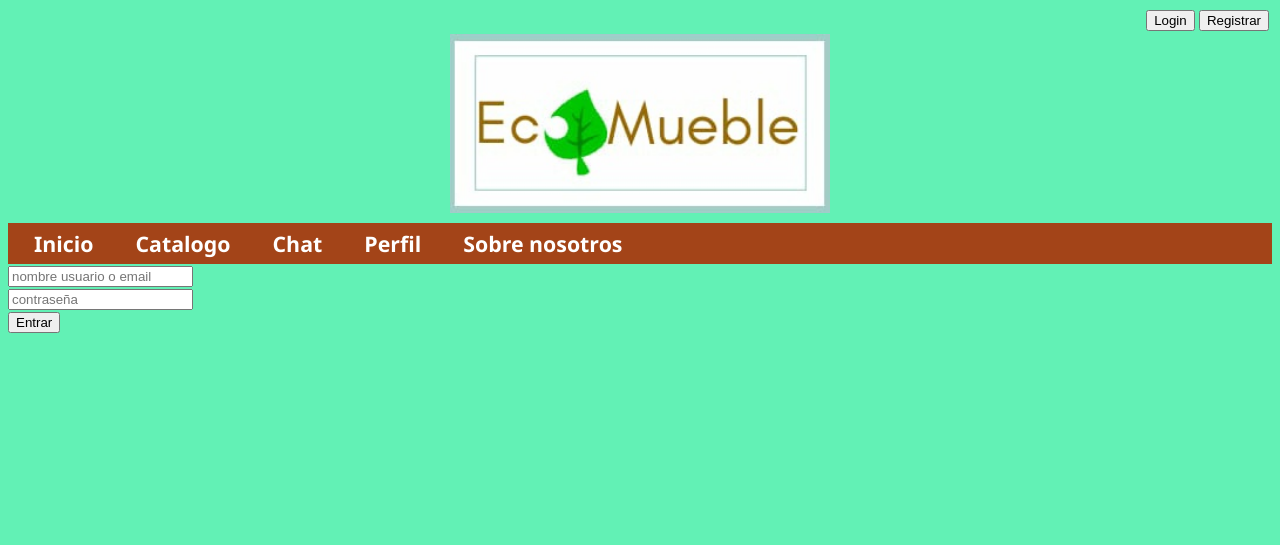
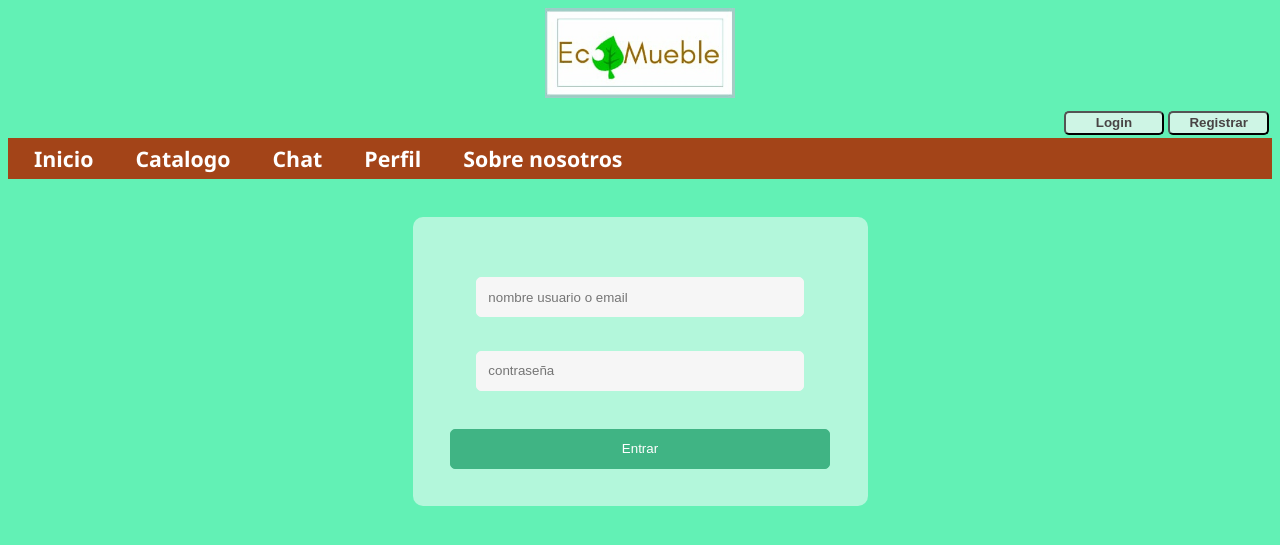
Before and after one commit to GuillermoOvejeroSanchez/ecomueble, a PHP site: page /login.php in a window 1280 px wide. Shown: the top 545 px of the page. Run offline with PHP 8.4, Linux system fonts and the light colour scheme.

Commit message:
login y register bonito

```diff
--- a/app/common/cabecera.php
+++ b/app/common/cabecera.php
@@ -1,28 +1,30 @@
+<div class="logo"><a href="./index.php"><img src="./img/logo.jpg" alt="Logo"></a></div>
+
 <div class="status">
-   <form action="../status_redirect.php" method="post">
+   <form action="./status_redirect.php" method="post">
     <?php
     if(isset($_SESSION['login'])){
         $user = $_SESSION['username'];
         $saldo = $_SESSION['saldo'];
         echo '<span>'. $user . ' Saldo actual: '.$saldo.'</span>
-        <button type="submit" name="logout_btn">Logout</button>';
+        <div class="b"><button type="submit" name="logout_btn">Logout</button></div>';
     }else{
         echo '
-        <button type="submit" name="login_btn">Login</button>
-        <button type="submit" name="registrar_btn">Registrar</button>';
+        <div class="b"><button type="submit" name="login_btn">Login</button>
+        <button type="submit" name="registrar_btn">Registrar</button></div>';
     }
     ?>
     </form>
 </div>
 
-<div class="logo"><a href="../index.php"><img src="../img/logo.jpg" alt="Logo"></a></div>
+
 
 <nav>
     <ul>
-        <li><a href="../index.php">Inicio</a></li>
-        <li><a href="../catalogo.php">Catalogo</a></li>
-        <li><a href="../chat.php">Chat</a></li>
-        <li><a href="../perfil.php">Perfil</a></li>
-        <li><a href="../about.php">Sobre nosotros</a></li>
+        <li><a href="./index.php">Inicio</a></li>
+        <li><a href="./catalogo.php">Catalogo</a></li>
+        <li><a href="./chat.php">Chat</a></li>
+        <li><a href="./perfil.php">Perfil</a></li>
+        <li><a href="./about.php">Sobre nosotros</a></li>
     </ul>
 </nav>
--- a/app/css/default.css
+++ b/app/css/default.css
@@ -10,11 +10,43 @@ h1{
 .logo a img {
     display: block;
     margin: auto;
-    margin-bottom: 10px;
-    width: 30%;
-    height: 30%;
+    margin-bottom: 1%;
+    width: 15%;
+    height: 15%;
 }
 
+.contenido form{
+	width:30%;
+	padding:3%;
+	border-radius:10px;
+    margin:auto;
+    margin-top: 3%;
+	background-color:rgb(179, 247, 219);
+}
+.contenido form div {
+    text-align: center;
+    margin-top: 3%;
+}
+
+.contenido form div input {
+    width:80%;
+	padding:3%;
+	border:1px solid #f6f6f6;
+	border-radius:5px;
+	background-color:#f6f6f6;
+	margin:3%;
+	display:inline-block;
+}
+.contenido form div button {
+    width:100%;
+	padding: 3%;
+	margin-top:7%;
+	border-radius:5px;
+	display:block;
+	color:#fff;
+    background-color:rgb(64, 180, 132);
+    border:1px solid rgb(64, 180, 132);
+}
 .status {
     display: block;
     text-align: right;
@@ -70,3 +102,11 @@ footer{
     width: 90%;
     height: 40px;
 }
+.b button{
+    width: 8%;
+    padding: 0.2%;
+    border-radius:5px;
+    background-color:rgb(206, 245, 229);
+    font-weight: bold;
+    color:rgb(73, 68, 68);
+}
--- a/app/login.php
+++ b/app/login.php
@@ -21,7 +21,7 @@
             }
             unset($_SESSION['fail_msg']);
         ?>
-        <div id="contenido">
+        <div class="contenido">
             <form action="./controllers/login.php" method="post">
                 <div><input type='text' name='username' placeholder='nombre usuario o email' required /></div>
                 <div><input type='password' name='password' placeholder='contraseña' required /></div>
--- a/app/registrar.php
+++ b/app/registrar.php
@@ -17,8 +17,8 @@
             }
             unset($_SESSION['fail_msg']);
         ?>
-        <div id="contenido">
-            <form action="../controllers/registrar.php" method="post">
+        <div class="contenido">
+            <form action="./controllers/registrar.php" method="post">
                 <div><input type='text' name='username' placeholder='Nombre usuario' required /></div>
                 <div><input type='text' name='email' placeholder='Email' required /></div>
                 <div><input type='text' name='tlfn' placeholder='Telefono' required /></div>
```
Also changed, not shown: app/controllers/registrar.php (line endings or trailing spaces).
